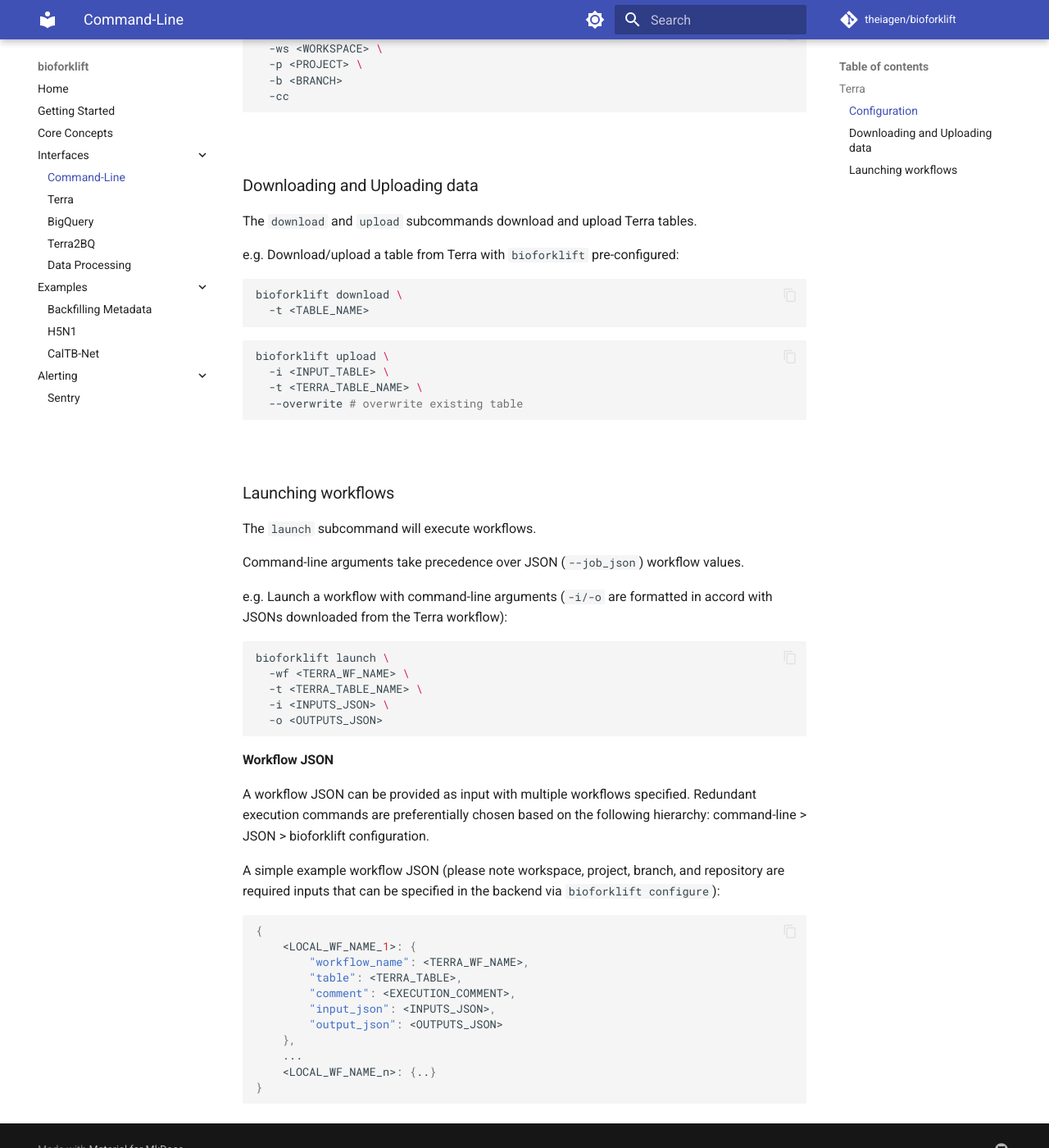
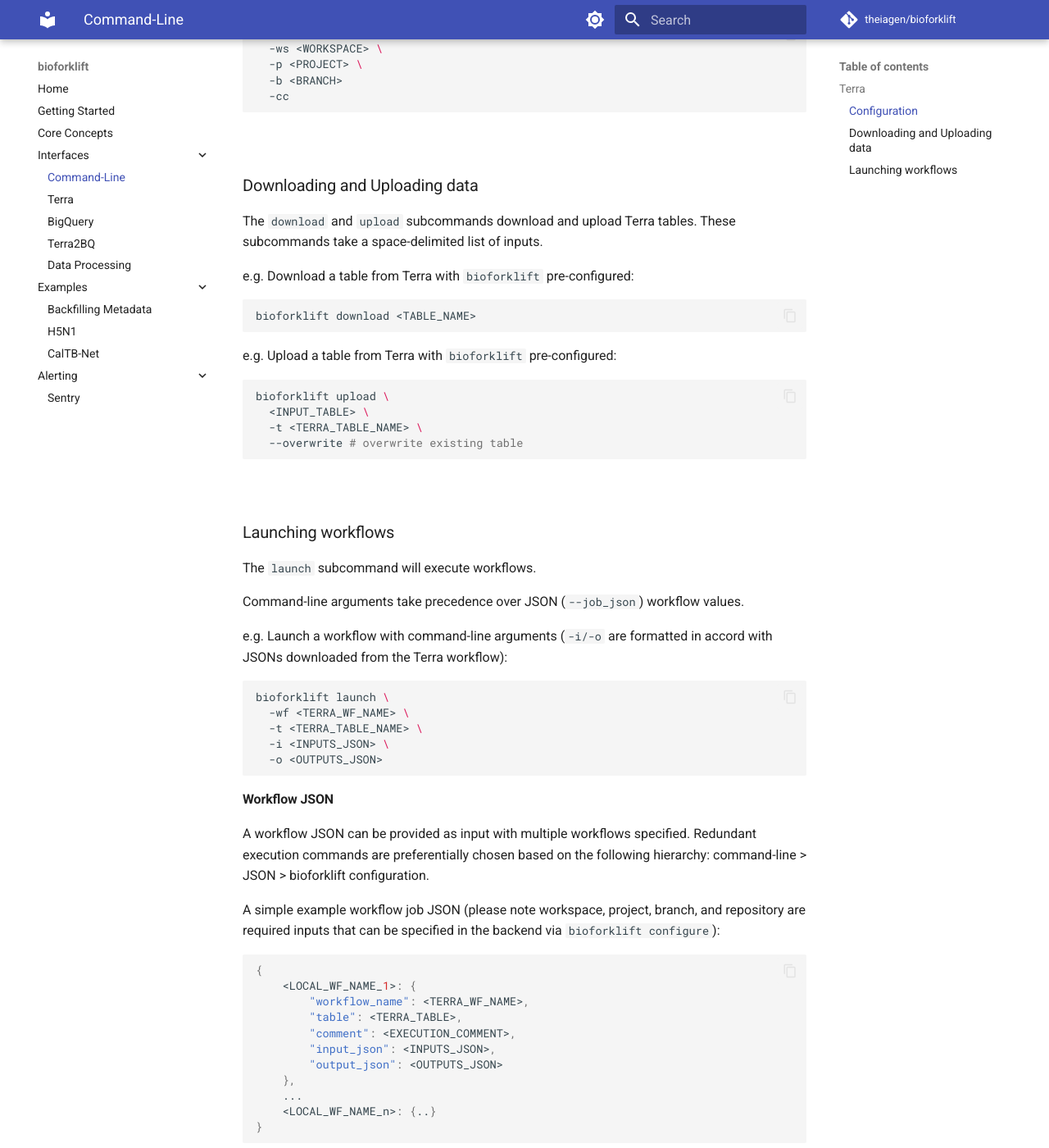
Before and after one commit to theiagen/bioforklift, an MkDocs documentation site: the page built from docs/interfaces/cli_interface.md, in a window 1280 px wide and 1400 px high, scrolled down 758 px. Shown: the whole window at 82% size. Built offline with MkDocs 1.6.1 and Material for MkDocs 9.7.7, drawn with Linux system fonts in a browser that asks for light colours; comment, search, counter and statistics services are not loaded; some of the changed text lies outside the part shown.

Commit message:
update with new args

````diff
--- a/docs/interfaces/cli_interface.md
+++ b/docs/interfaces/cli_interface.md
@@ -27,18 +27,18 @@
 <br>
 
 ### Downloading and Uploading data
-The `download` and `upload` subcommands download and upload Terra tables.
+The `download` and `upload` subcommands download and upload Terra tables. These subcommands take a space-delimited list of inputs.
 
-e.g. Download/upload a table from Terra with `bioforklift` pre-configured:
+e.g. Download a table from Terra with `bioforklift` pre-configured:
 
 ```bash
-bioforklift download \
-  -t <TABLE_NAME>
+bioforklift download <TABLE_NAME>
 ```
 
+e.g. Upload a table from Terra with `bioforklift` pre-configured:
 ```bash
 bioforklift upload \
-  -i <INPUT_TABLE> \
+  <INPUT_TABLE> \
   -t <TERRA_TABLE_NAME> \
   --overwrite # overwrite existing table
 ```
@@ -64,7 +64,7 @@
 
 A workflow JSON can be provided as input with multiple workflows specified. Redundant execution commands are preferentially chosen based on the following hierarchy: command-line > JSON > bioforklift configuration.
 
-A simple example workflow JSON (please note workspace, project, branch, and repository are required inputs that can be specified in the backend via `bioforklift configure`):
+A simple example workflow job JSON (please note workspace, project, branch, and repository are required inputs that can be specified in the backend via `bioforklift configure`):
 
 ```json
 {
@@ -79,3 +79,9 @@
     <LOCAL_WF_NAME_n>: {..}
 }
 ```
+
+e.g. Launch a job from a JSON with `bioforklift` pre-configured:
+
+```bash
+bioforklift launch -j <JOB_JSON>
+```
````
